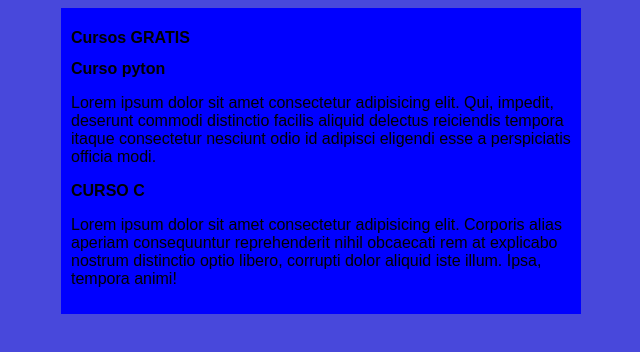
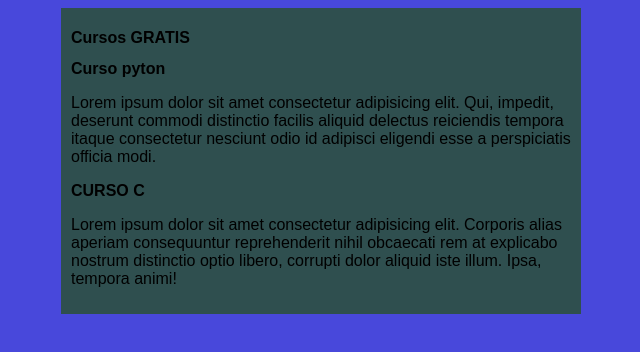
Before and after one commit to SamuelB-Silva/Projeto-site, a plain HTML site: page index.html in a window 1280 px wide. Shown: the whole page, without its empty margins (319-959 px from the left). Drawn offline with Linux system fonts and the light colour scheme.

Commit message:
Update style.css

```diff
--- a/estilos/style.css
+++ b/estilos/style.css
@@ -7,9 +7,9 @@ body {
 }
 
 main{
-    background-color: blue;
+    background-color: darkslategray;
     width: 500px;
     margin: auto;
     padding: 10px;
-    box-shadow: blueviolet;
+    box-shadow: darkgrey;
 }
```
